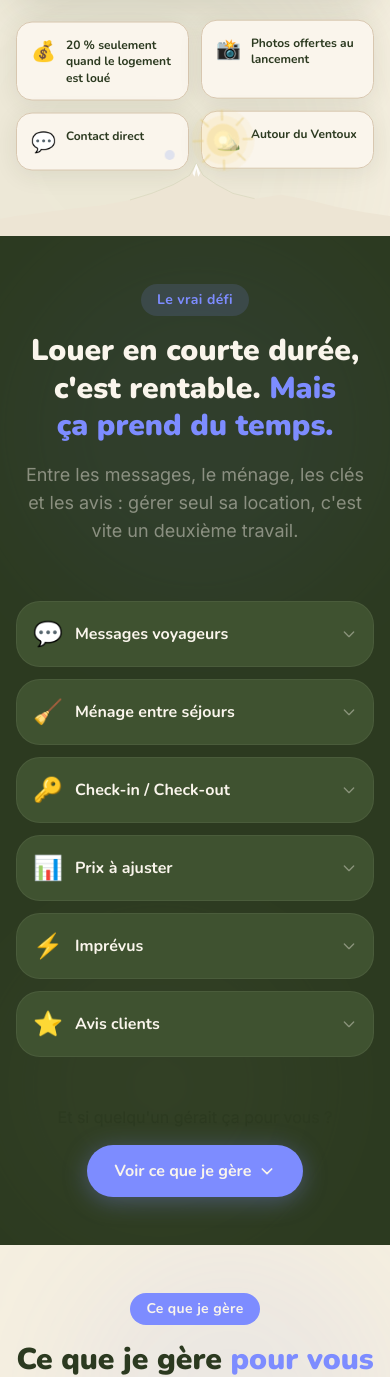
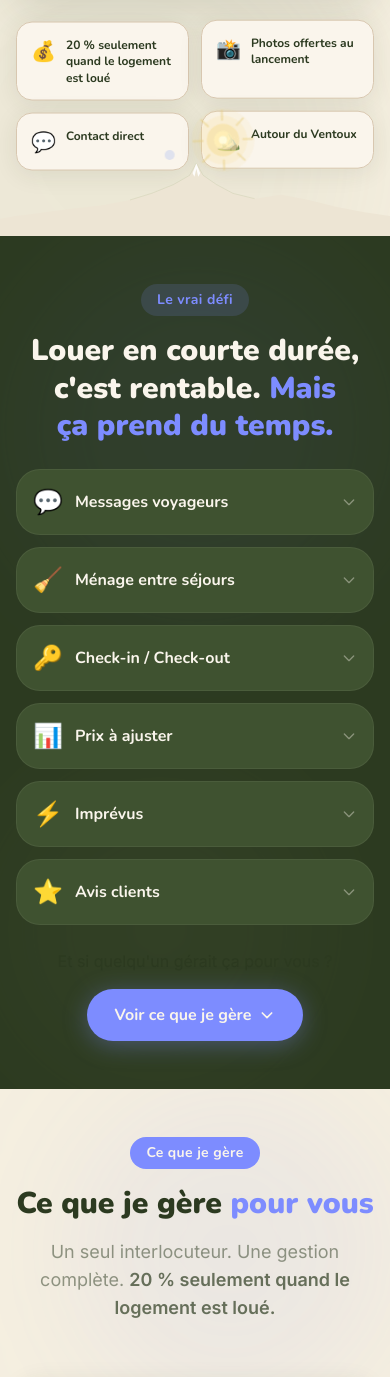
Before and after one commit to white236/site, a React (Vite) app: page / in a window 390 px wide. Shown: the part 1009-2386 px from the top of the page. Built offline with nearby package versions, Linux system fonts and the light colour scheme.

Commit message:
fix(mobile): reduce Problem section spacing — tighter header margin, hide subtitle, smaller CTA gap
Co-Authored-By: Claude Sonnet 4.6 <noreply@anthropic.com>
Claude-Session: https://claude.ai/code/session_01JrQSpTEuD3eq2MLu1Q5SBJ

```diff
--- a/src/components/Problem.jsx
+++ b/src/components/Problem.jsx
@@ -45,7 +45,7 @@ export default function Problem() {
       <div className="absolute bottom-0 left-0 w-80 h-80 bg-brand-olive opacity-[0.06] rounded-full blur-3xl pointer-events-none" />
 
       <div className="max-w-6xl mx-auto px-4 sm:px-6">
-        <div className="text-center mb-14 reveal">
+        <div className="text-center mb-6 sm:mb-14 reveal">
           <span className="inline-block bg-brand-orange/15 text-brand-orange font-heading font-bold text-sm px-4 py-1.5 rounded-full mb-4 tracking-wide">
             Le vrai défi
           </span>
@@ -53,7 +53,7 @@ export default function Problem() {
             Louer en courte durée, c'est rentable.{' '}
             <span className="text-brand-orange">Mais ça prend du temps.</span>
           </h2>
-          <p className="mt-4 text-white/45 text-lg max-w-xl mx-auto font-body">
+          <p className="hidden sm:block mt-4 text-white/45 text-lg max-w-xl mx-auto font-body">
             Entre les messages, le ménage, les clés et les avis : gérer seul sa location, c'est vite un deuxième travail.
           </p>
         </div>
@@ -86,7 +86,7 @@ export default function Problem() {
           ))}
         </div>
 
-        <div className="text-center mt-12 reveal">
+        <div className="text-center mt-6 sm:mt-12 reveal">
           <p className="text-white/38 font-body text-base mb-4">
             Et si quelqu'un gérait ça pour vous ?
           </p>
```
